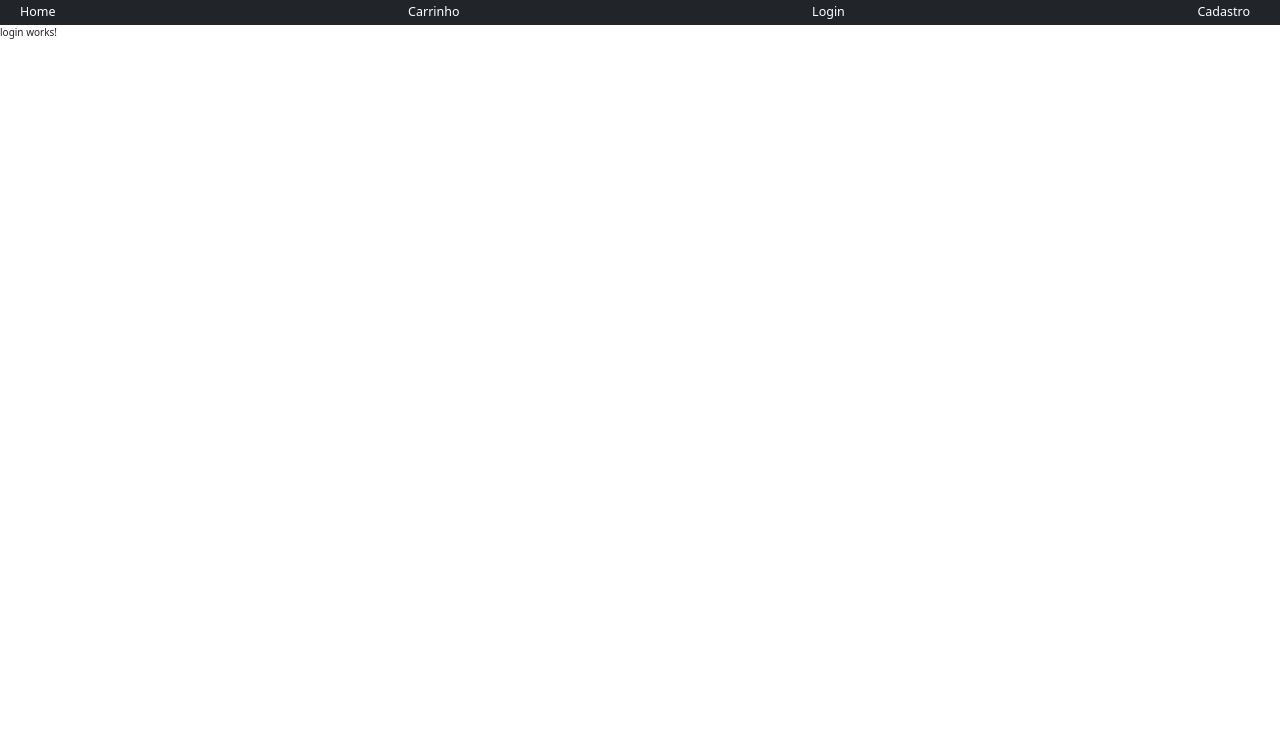
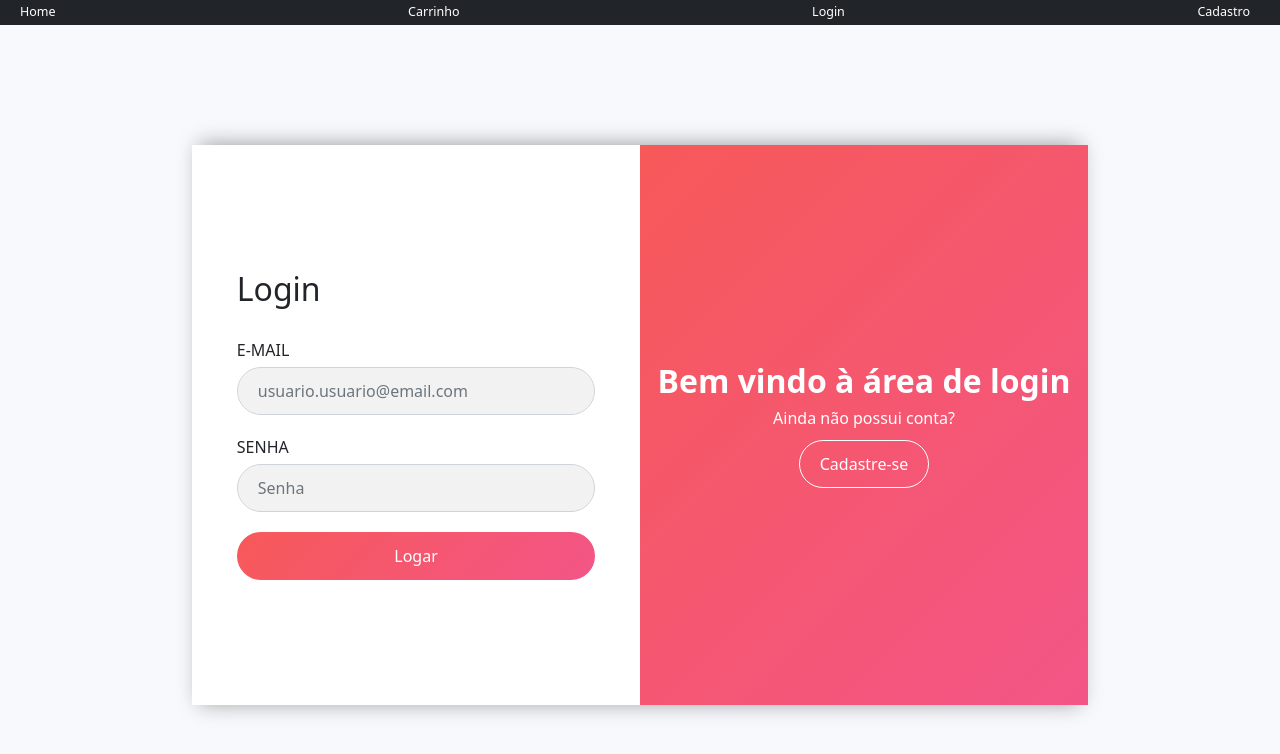
Before and after one commit to weslley-de-oliveira/project-ecommerce, an Angular app: page /login in a window 1280 px wide. Shown: the top 754 px of the page. Built offline with nearby package versions, Linux system fonts and the light colour scheme.

Commit message:
Implementando o layout das páginas de login e cadastro

```diff
--- a/src/app/cart/cart.component.html
+++ b/src/app/cart/cart.component.html
@@ -17,7 +17,7 @@
                     <span>{{product?.name}}</span>
                 </div>
                 <div class="col product-initial-price d-flex justify-content-center">
-                    <span>{{product?.price | currency:'BRL'}}</span>
+                    <span>Preço: {{product?.price | currency:'BRL'}}</span>
                 </div>
                 <div class="col product-quantity">
                     <div class="subtract d-flex justify-content-center">
@@ -27,7 +27,9 @@
                           </svg>
                     </div>
                     <div class="qtd d-flex justify-content-center">
-                        {{product?.quantity}}
+                        <span>
+                            {{product?.quantity}}
+                        </span>
                     </div>
                     <div class="add d-flex justify-content-center">
                         <svg (click)="addQtd(product)" xmlns="http://www.w3.org/2000/svg" width="16" height="16" fill="currentColor" class="bi bi-plus-circle-fill" viewBox="0 0 16 16">
@@ -36,7 +38,7 @@
                     </div>
                 </div>
                 <div class="col product-total-price d-flex justify-content-center">
-                    <span>{{product.total | currency: 'BRL'}}</span>
+                    <span>Total: {{product.total | currency: 'BRL'}}</span>
                 </div>
                 <div class="remove d-flex justify-content-center">
                     <svg (click)="removeItemOfCart(product)" xmlns="http://www.w3.org/2000/svg" width="16" height="16" fill="currentColor" class="bi bi-trash3" viewBox="0 0 16 16">
@@ -46,7 +48,9 @@
             </div>
             <div class="row">
                 <div class="col">
-                    Total: {{totalCart | currency: 'BRL'}}
+                   <span>
+                        Total: {{totalCart | currency: 'BRL'}}
+                   </span>
                 </div>
             </div>
         </div>
--- a/src/app/cart/cart.component.scss
+++ b/src/app/cart/cart.component.scss
@@ -46,4 +46,9 @@ body {
         cursor: pointer;
     }
 
+    span {
+        font-weight: bold;
+        font-size: 1.1rem;
+    }
+
 }
--- a/src/app/customers/login/login.component.html
+++ b/src/app/customers/login/login.component.html
@@ -1 +1,44 @@
-<p>login works!</p>
+<!DOCTYPE html>
+<html lang="en">
+<head>
+    <meta charset="UTF-8">
+    <meta http-equiv="X-UA-Compatible" content="IE=edge">
+    <meta name="viewport" content="width=device-width, initial-scale=1.0">
+    <title>Document</title>
+</head>
+<body>
+    <div class="container-fluid">
+        <div class="grid">
+            <div class="row">
+                <div class="col login">
+                    <h1>
+                        Login
+                    </h1>
+                    <form>
+                        <div class="form-group">
+                          <label for="email">E-MAIL</label>
+                          <input type="email" class="form-control" id="email" aria-describedby="emailHelp" placeholder="usuario.usuario@email.com">
+                        </div>
+                        <div class="form-group">
+                          <label for="password">SENHA</label>
+                          <input type="password" class="form-control" id="password" placeholder="Senha">
+                        </div>
+                        <button type="submit" class="btn btn-primary">Logar</button>
+                      </form>
+                </div>
+                <div class="col register">
+                    <h1>
+                        <b>
+                            Bem vindo à área de login
+                        </b>
+                    </h1>
+                    <p>
+                        Ainda não possui conta?
+                    </p>
+                    <button type="button" type="submit" class="btn btn-outline-primary" [routerLink]="'/register'">Cadastre-se</button>
+                </div>
+            </div>
+        </div>
+    </div>
+</body>
+</html>
--- a/src/app/customers/login/login.component.scss
+++ b/src/app/customers/login/login.component.scss
@@ -0,0 +1,94 @@
+body {
+    background-color: #f8f9fd;
+    display: flex;
+    justify-content: center;
+    align-items: center;
+    height: 100vh;
+    width: 100vw;
+
+    .container-fluid {
+        height: 70%;
+        width: 70%;
+
+        .grid {
+            height: 100%;
+            width: 100%;
+
+            .row {
+                height: inherit;
+                display: grid;
+                grid-template-columns: repeat(2, 1fr);
+
+                .col {
+                    height: inherit;
+                }
+
+                .login {
+                    background-color: #ffffff;
+                    padding: 0 10%;
+                    display: flex;
+                    flex-direction: column;
+                    justify-content: center;
+
+                    h1 {
+                        margin-bottom: 3rem;
+                    }
+
+                    .form-group {
+                        margin-bottom: 2rem;
+
+                        label {
+                            margin-bottom: 0.5rem;
+                        }
+                    }
+
+                    .btn {
+                        width: 100%;
+                        color: #ffffff;
+                        border: none;
+                        background-image: linear-gradient(135deg, rgb(247, 89, 89) 0%, rgb(243, 85, 135) 100%);
+                    }
+                }
+
+                .register {
+                    background-image: linear-gradient(135deg, rgb(247, 89, 89) 0%, rgb(243, 85, 135) 100%);
+                    color: #ffffff;
+                    display: flex;
+                    flex-direction: column;
+                    justify-content: center;
+                    align-items: center;
+
+                    .btn {
+                        border-color: #ffffff;
+                        color: #ffffff;
+                    }
+
+                    .btn:hover {
+                        background-color: #ffffff;
+                        color: black;
+                    }
+                }
+            }
+
+            box-shadow: -0.1rem -0.1rem 2rem #9e9e9f;
+        }
+
+        button, input {
+            height: 4.8rem;
+            border-radius: 4rem;
+            padding: 0.375rem 2rem;
+        }
+
+        button, input, label, p {
+            font-size: 1.6rem;
+        }
+
+        input {
+            background-color: #f2f2f2;
+        }
+
+        h1 {
+            font-size: 3.2rem;
+        }
+    }
+}
--- a/src/app/customers/register/register.component.html
+++ b/src/app/customers/register/register.component.html
@@ -1 +1,48 @@
-<p>register works!</p>
+<!DOCTYPE html>
+<html lang="en">
+<head>
+    <meta charset="UTF-8">
+    <meta http-equiv="X-UA-Compatible" content="IE=edge">
+    <meta name="viewport" content="width=device-width, initial-scale=1.0">
+    <title>Document</title>
+</head>
+<body>
+    <div class="container-fluid">
+        <div class="grid">
+            <div class="row">
+                <div class="col login">
+                    <h1>
+                        Cadastro
+                    </h1>
+                    <form>
+                        <div class="form-group">
+                            <label for="name">NOME</label>
+                            <input type="text" class="form-control" id="name" placeholder="Nome completo">
+                          </div>
+                        <div class="form-group">
+                          <label for="email">E-MAIL</label>
+                          <input type="email" class="form-control" id="email" placeholder="usuario.usuario@email.com">
+                        </div>
+                        <div class="form-group">
+                          <label for="password">SENHA</label>
+                          <input type="password" class="form-control" id="password" placeholder="Senha">
+                        </div>
+                        <button type="submit" class="btn btn-primary">Cadastrar</button>
+                      </form>
+                </div>
+                <div class="col register">
+                    <h1>
+                        <b>
+                            Área de cadastro
+                        </b>
+                    </h1>
+                    <p>
+                        Já tem conta?
+                    </p>
+                    <button type="button" type="submit" class="btn btn-outline-primary" [routerLink]="'/login'">Faça o login</button>
+                </div>
+            </div>
+        </div>
+    </div>
+</body>
+</html>
--- a/src/app/customers/register/register.component.scss
+++ b/src/app/customers/register/register.component.scss
@@ -0,0 +1,94 @@
+body {
+    background-color: #f8f9fd;
+    display: flex;
+    justify-content: center;
+    align-items: center;
+    height: 100vh;
+    width: 100vw;
+
+    .container-fluid {
+        height: 70%;
+        width: 70%;
+
+        .grid {
+            height: 100%;
+            width: 100%;
+
+            .row {
+                height: inherit;
+                display: grid;
+                grid-template-columns: repeat(2, 1fr);
+
+                .col {
+                    height: inherit;
+                }
+
+                .login {
+                    background-color: #ffffff;
+                    padding: 0 10%;
+                    display: flex;
+                    flex-direction: column;
+                    justify-content: center;
+
+                    h1 {
+                        margin-bottom: 3rem;
+                    }
+
+                    .form-group {
+                        margin-bottom: 2rem;
+
+                        label {
+                            margin-bottom: 0.5rem;
+                        }
+                    }
+
+                    .btn {
+                        width: 100%;
+                        color: #ffffff;
+                        border: none;
+                        background-image: linear-gradient(135deg, rgb(247, 89, 89) 0%, rgb(243, 85, 135) 100%);
+                    }
+                }
+
+                .register {
+                    background-image: linear-gradient(135deg, rgb(247, 89, 89) 0%, rgb(243, 85, 135) 100%);
+                    color: #ffffff;
+                    display: flex;
+                    flex-direction: column;
+                    justify-content: center;
+                    align-items: center;
+
+                    .btn {
+                        border-color: #ffffff;
+                        color: #ffffff;
+                    }
+
+                    .btn:hover {
+                        background-color: #ffffff;
+                        color: black;
+                    }
+                }
+            }
+
+            box-shadow: -0.1rem -0.1rem 2rem #9e9e9f;
+        }
+
+        button, input {
+            height: 4.8rem;
+            border-radius: 4rem;
+            padding: 0.375rem 2rem;
+        }
+
+        button, input, label, p {
+            font-size: 1.6rem;
+        }
+
+        input {
+            background-color: #f2f2f2;
+        }
+
+        h1 {
+            font-size: 3.2rem;
+        }
+    }
+}
--- a/src/index.html
+++ b/src/index.html
@@ -8,7 +8,7 @@
   <link rel="icon" type="image/x-icon" href="favicon.ico">
   <link rel="preconnect" href="https://fonts.googleapis.com">
   <link rel="preconnect" href="https://fonts.gstatic.com" crossorigin>
-  <link href="https://fonts.googleapis.com/css2?family=Raleway:ital,wght@0,100;0,500;0,600;0,800;1,100;1,500;1,600;1,800&display=swap" rel="stylesheet">
+  <link href="https://fonts.googleapis.com/css2?family=Montserrat:wght@100;200;300;400;500;600;700;800;900&family=PT+Sans+Narrow:wght@400;700&display=swap" rel="stylesheet">
 </head>
 <body>
   <app-root></app-root>
--- a/src/styles.scss
+++ b/src/styles.scss
@@ -9,5 +9,6 @@
 
 html {
     font-size: 62.5%;
-    font-family: 'Raleway', sans-serif;
+    font-family: 'Montserrat', sans-serif;
+    font-family: 'PT Sans Narrow', sans-serif;
 }
```
